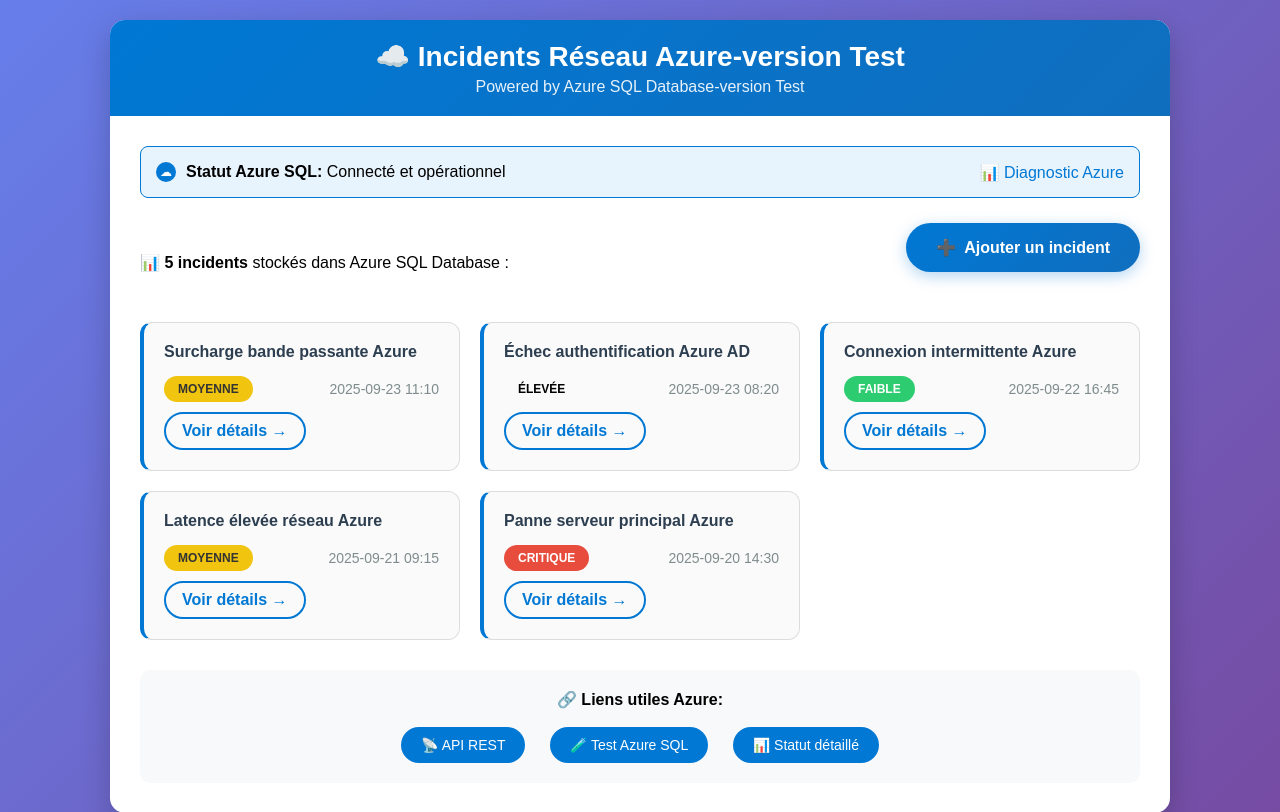
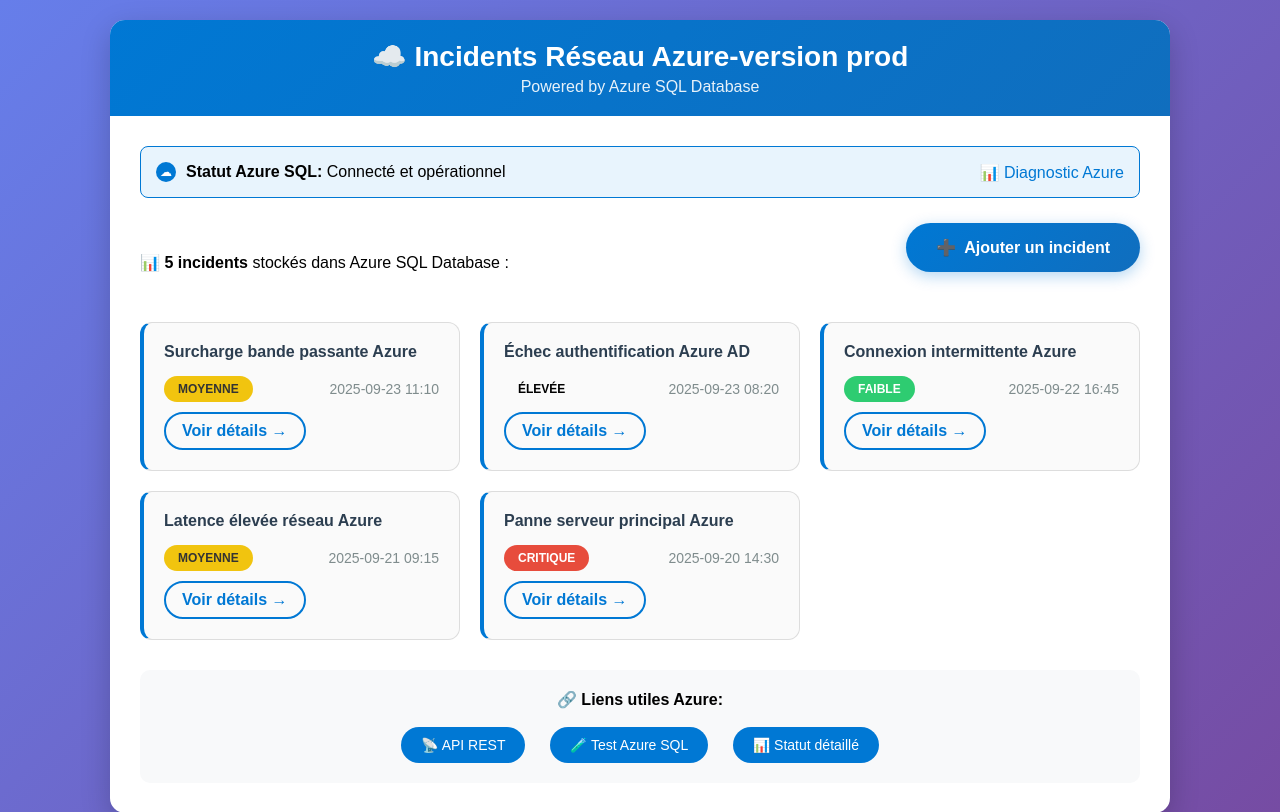
Before and after one commit to azure-user-stack/az204webapp, a Flask app: page / in a window 1280 px wide. Shown: the top 812 px of the page. Run offline with Flask 3, Linux system fonts and the light colour scheme.

Commit message:
Latest updates to incidents.html template

```diff
--- a/templates/incidents.html
+++ b/templates/incidents.html
@@ -209,8 +209,8 @@
 <body>
     <div class="container">
         <div class="azure-header">
-            <h1>☁️ Incidents Réseau Azure-version Test</h1>
-            <div class="subtitle">Powered by Azure SQL Database-version Test</div>
+            <h1>☁️ Incidents Réseau Azure-version prod</h1>
+            <div class="subtitle">Powered by Azure SQL Database</div>
         </div>
 
         <div class="azure-status">
```
